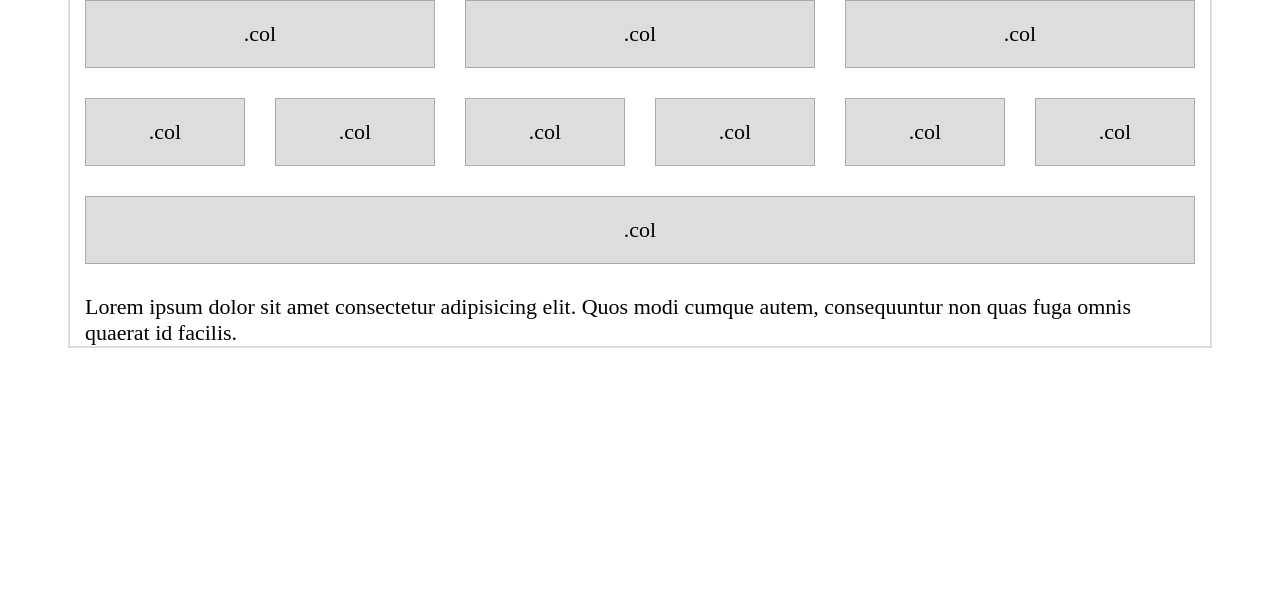
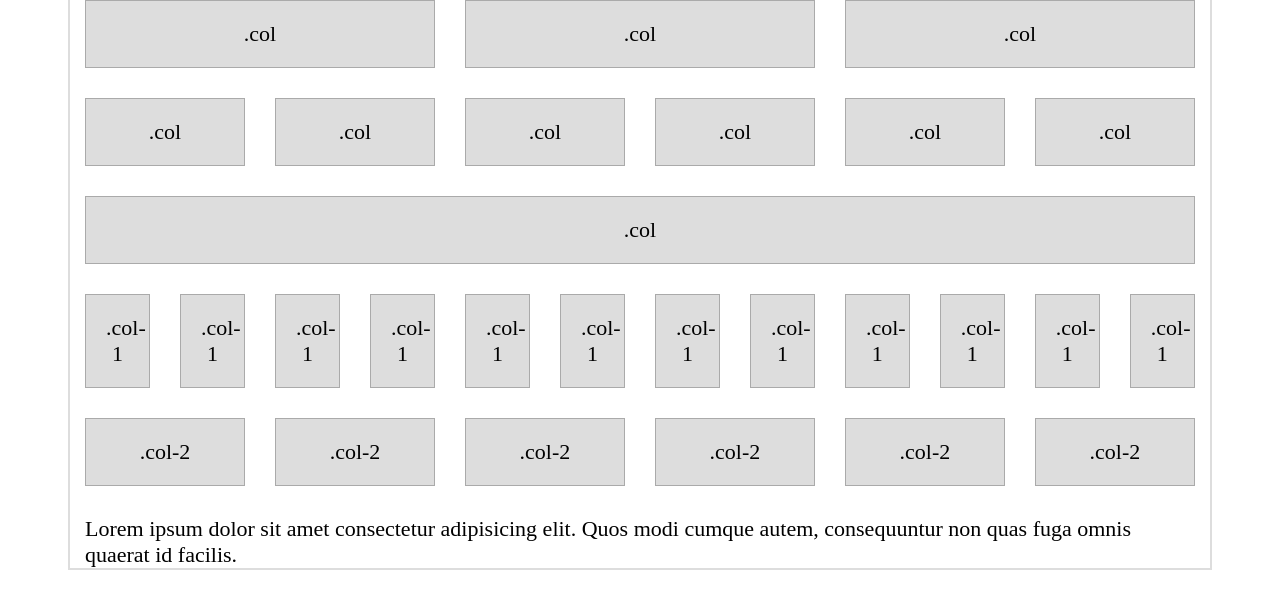
Before and after one commit to NextForever/my-grid, a website: page rsc/grid.html in a window 1280 px wide. Drawn offline with Linux system fonts and the light colour scheme.

Commit message:
sample-grid-no-adaptive

```diff
--- a/rsc/grid.html
+++ b/rsc/grid.html
@@ -25,6 +25,28 @@
       <div class="row">
         <div class="col block">.col</div>
       </div>
+      <div class="row">
+        <div class="col-1 block">.col-1</div>
+        <div class="col-1 block">.col-1</div>
+        <div class="col-1 block">.col-1</div>
+        <div class="col-1 block">.col-1</div>
+        <div class="col-1 block">.col-1</div>
+        <div class="col-1 block">.col-1</div>
+        <div class="col-1 block">.col-1</div>
+        <div class="col-1 block">.col-1</div>
+        <div class="col-1 block">.col-1</div>
+        <div class="col-1 block">.col-1</div>
+        <div class="col-1 block">.col-1</div>
+        <div class="col-1 block">.col-1</div>
+      </div>
+      <div class="row">
+        <div class="col-2 block">.col-2</div>
+        <div class="col-2 block">.col-2</div>
+        <div class="col-2 block">.col-2</div>
+        <div class="col-2 block">.col-2</div>
+        <div class="col-2 block">.col-2</div>
+        <div class="col-2 block">.col-2</div>
+      </div>
       <p>
         Lorem ipsum dolor sit amet consectetur adipisicing elit. Quos modi
         cumque autem, consequuntur non quas fuga omnis quaerat id facilis.
--- a/scss/_newgrid.scss
+++ b/scss/_newgrid.scss
@@ -1,3 +1,10 @@
+// максимальная ширина контейнера
+$container-max-width: 1140px !default;
+
+// растояние между элементами
+$grid-gap: 30px !default;
+$grid-gap-side: $grid-gap / 2;
+$grid-colums: 12 !default;
 *,
 *::before,
 *::after {
@@ -21,9 +28,9 @@ body {
 //container
 .container {
   margin: 0 auto;
-  max-width: 1140px;
-  padding-left: 15px;
-  padding-right: 15px;
+  max-width: $container-max-width;
+  padding-left: $grid-gap-side;
+  padding-right: $grid-gap-side;
 
   outline: solid 2px #ddd;
 }
@@ -32,13 +39,26 @@ body {
 .row {
   display: flex;
   flex-wrap: wrap;
-  margin-left: -15px;
-  margin-right: -15px;
-  margin-bottom: 30px;
+  margin-left: -$grid-gap-side;
+  margin-right: -$grid-gap-side;
+  margin-bottom: $grid-gap;
+  > * {
+    margin-left: $grid-gap-side;
+    margin-right: $grid-gap-side;
+  }
 }
 
 .col {
   flex: 1 0 0%;
-  margin-left: 15px;
-  margin-right: 15px;
 }
+
+@mixin col($size) {
+  flex: 0 0 auto;
+  width: calc(#{percentage($size / $grid-colums)} - #{$grid-gap});
+}
+
+@for $i from 1 through $grid-colums {
+  .col-#{$i} {
+    @include col($i);
+  }
+}
```
Also changed, not shown: css/_newgrid.css, 1 other file.
